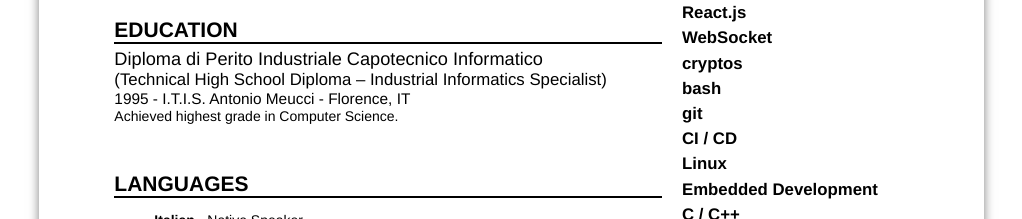
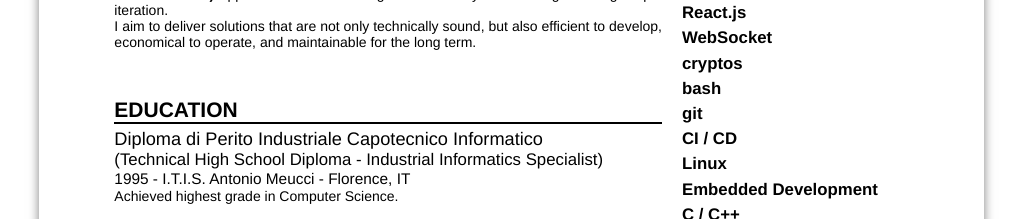
Before and after one commit to iccicci/curriculum-vitae, a React (Vite) app: page /DanieleRicci in a window 1280 px wide. Shown: the part 459-678 px from the top of the page, without its empty margins (9-1031 px from the left). Built offline with nearby package versions, Linux system fonts and the light colour scheme.

Commit message:
review summary

```diff
--- a/src/CurriculumVitae.tsx
+++ b/src/CurriculumVitae.tsx
@@ -224,11 +224,17 @@ export const CurriculumVitae = () => {
           <span style={{ fontSize: "1.5em", fontWeight: "bold" }}>SUMMARY</span>
           <hr />
           {
-            "Seasoned full-stack developer with 30 years of experience building high-performance, scalable applications. Passionate about blockchain and cryptocurrencies, with a sharp eye for cost optimization both in development and long-term maintenance. Firm believer in the "
+            "Senior full-stack developer with 30 years of experience engineering high-performance, scalable software systems. I bring a pragmatic, cost-conscious approach to software architecture and development, with particular expertise and interest in blockchain and cryptocurrency technologies."
+          }
+          <br />
+          {
+            "I leverage modern development practices and AI-powered tools to increase productivity, shorten development cycles, and improve code quality. My engineering philosophy emphasizes simplicity, automation, continuous delivery, and "
           }
           <b>RERO (Release Early, Release Often)</b>
+          {" approach to build working software early and refining it through rapid iteration."}
+          <br />
           {
-            " philosophy, ensuring rapid iteration and continuous improvement. Detail-oriented problem solver who thrives on delivering robust, maintainable solutions that drive efficiency and innovation."
+            "I aim to deliver solutions that are not only technically sound, but also efficient to develop, economical to operate, and maintainable for the long term."
           }
           <br />
           <br />
@@ -238,7 +244,7 @@ export const CurriculumVitae = () => {
           <hr />
           <span style={{ fontSize: "1.3em" }}>Diploma di Perito Industriale Capotecnico Informatico</span>
           <br />
-          <span style={{ fontSize: "1.2em" }}>(Technical High School Diploma – Industrial Informatics Specialist)</span>
+          <span style={{ fontSize: "1.2em" }}>(Technical High School Diploma - Industrial Informatics Specialist)</span>
           <br />
           <span style={{ fontSize: "1.1em" }}>1995 - I.T.I.S. Antonio Meucci - Florence, IT</span>
           <br />
```
